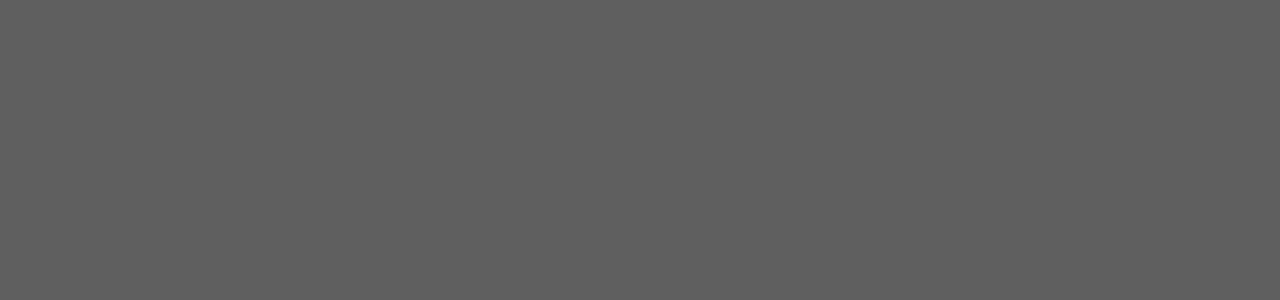
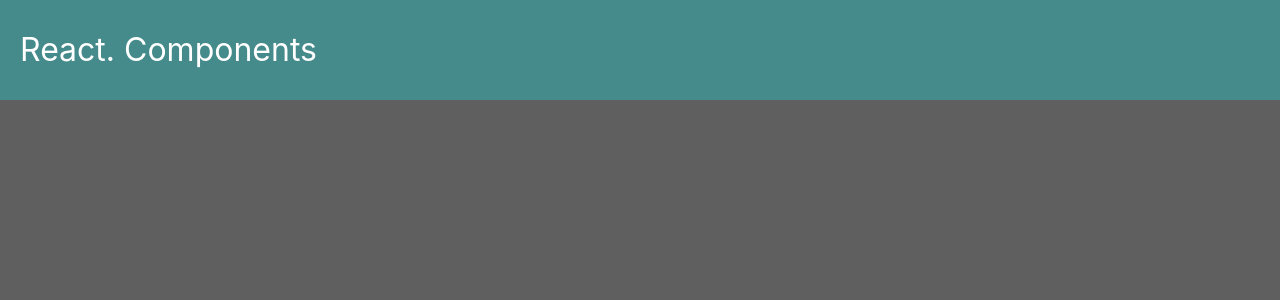
Before and after one commit to Cheleste1994/tagging-notes, a React (Vite) app: page / in a window 1280 px wide. Shown: the top 300 px of the page. Built offline with nearby package versions, Linux system fonts and the light colour scheme.

Commit message:
feat: add MUI in dependencies

```diff
--- a/package.json
+++ b/package.json
@@ -12,6 +12,9 @@
     "prepare": "husky install"
   },
   "dependencies": {
+    "@emotion/react": "^11.11.1",
+    "@emotion/styled": "^11.11.0",
+    "@mui/material": "^5.14.19",
     "@reduxjs/toolkit": "^1.9.7",
     "@types/react-redux": "^7.1.30",
     "react": "^18.2.0",
--- a/src/routes/index.tsx
+++ b/src/routes/index.tsx
@@ -1,5 +1,6 @@
 import React, { lazy, Suspense } from 'react';
 import { Routes, Route, Outlet } from 'react-router-dom';
+import Header from '../components/Header/Header';
 import LogoLoad from '../components/LogoLoad/LogoLoad';
 import PageError from './404/PageError';
 
@@ -17,6 +18,7 @@
             </main>
           }
         >
+          <Header />
           <Outlet />
         </Suspense>
       }
```
